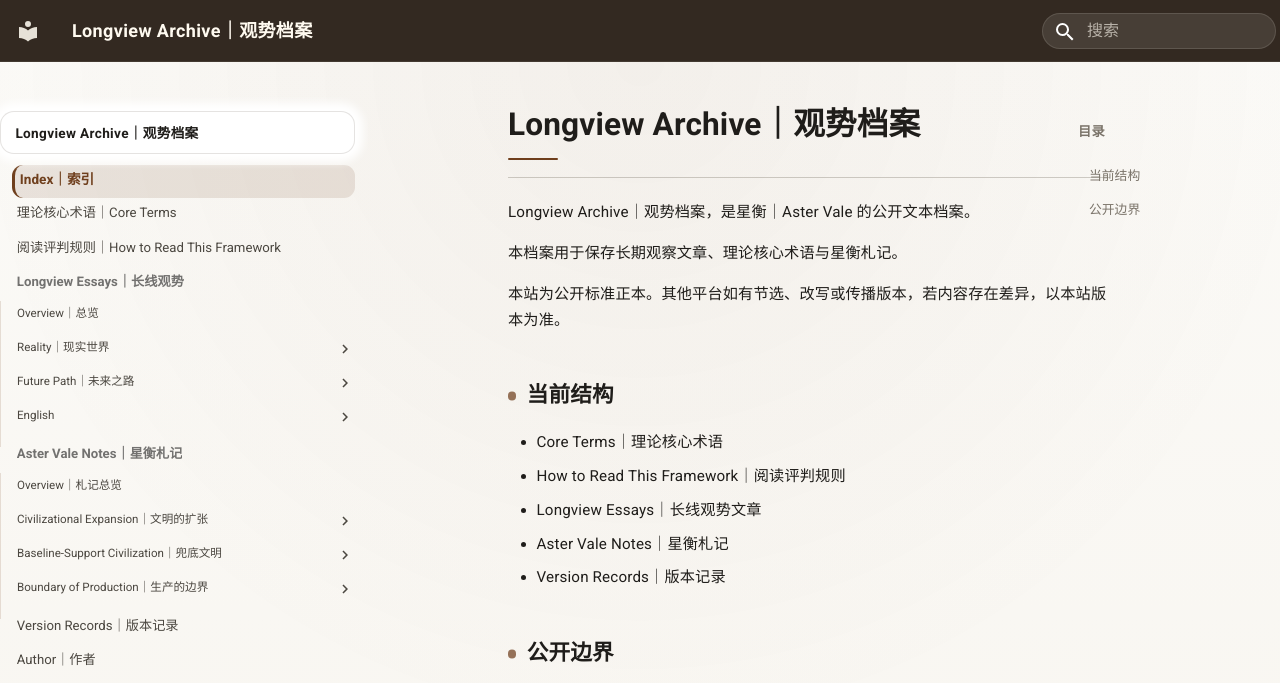
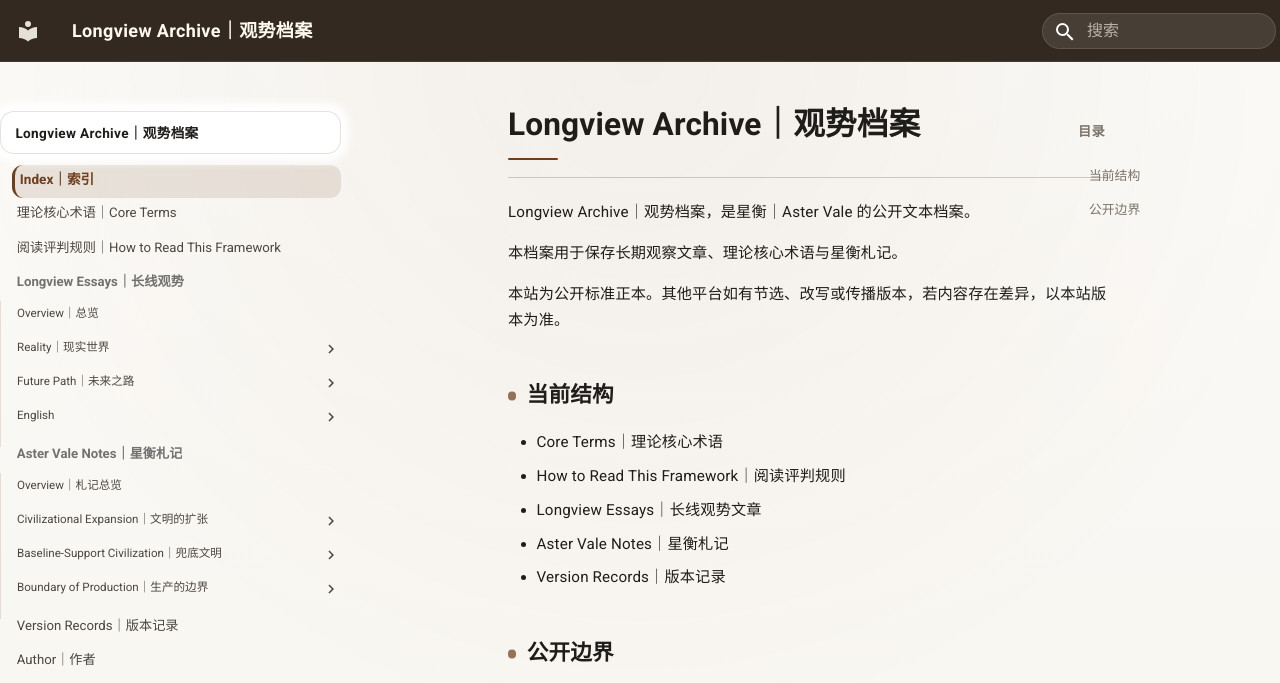
Before and after one commit to guanshi1688/longview-archive, an MkDocs documentation site: the page built from docs/index.md, in a window 1280 px wide. Shown: the top 683 px of the page. Built offline with MkDocs 1.6.1 and Material for MkDocs 9.7.7, drawn with Linux system fonts in a browser that asks for light colours.

Commit message:
Update extra.css

```diff
--- a/docs/stylesheets/extra.css
+++ b/docs/stylesheets/extra.css
@@ -1014,9 +1014,9 @@ body.wide-page .md-content__inner {
   /* 标题框与导航项给右侧留空间 */
   .md-sidebar--primary .md-nav__title,
   .md-sidebar--primary .md-nav__link {
-    width: calc(100% - 0.65rem) !important;
-    max-width: calc(100% - 0.65rem) !important;
-    margin-right: 0.65rem !important;
+    width: calc(100% - 1.35rem) !important;
+    max-width: calc(100% - 1.35rem) !important;
+    margin-right: 1.35rem !important;
     box-sizing: border-box;
   }
 
```
